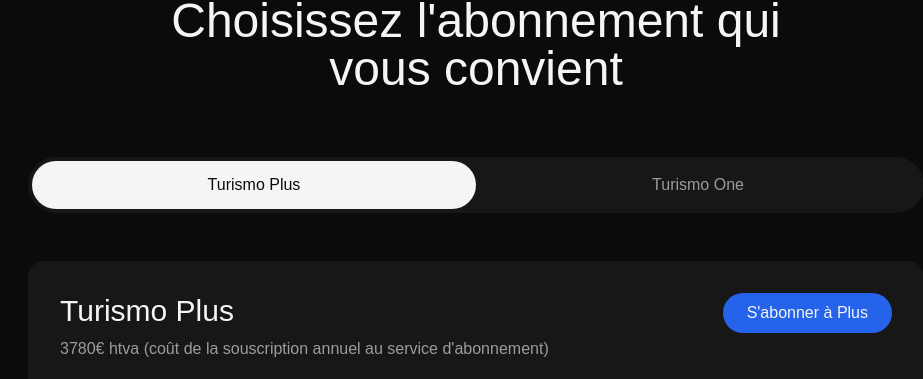
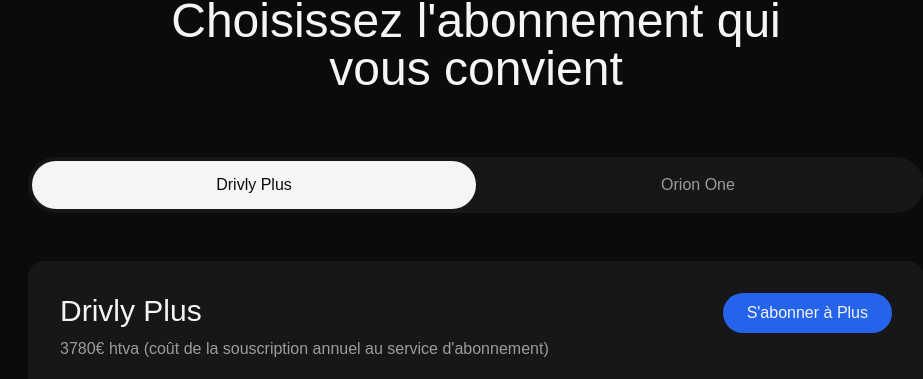
Before and after one commit to Ryn-95/drivly-orion, a React (Vite) app: page / in a window 1280 px wide. Shown: the part 867-1246 px from the top of the page, without its empty margins (164-1087 px from the left). Built offline with nearby package versions, Linux system fonts and the light colour scheme.

Commit message:
feat: Rebrand from Turismo to Drivly Orion

```diff
--- a/index.html
+++ b/index.html
@@ -5,8 +5,8 @@
     <link rel="icon" type="image/svg+xml" href="/favicon.svg" />
     <meta name="viewport" content="width=device-width, initial-scale=1.0" />
     <meta name="description" content="Location de véhicules sportifs et d'exception. Service premium, disponibilité 24/7." />
-    <title>TURISMO - Location de véhicules d'exception</title>
-    <link href="https://fonts.googleapis.com/css2?family=Syncopate:wght@400;700&family=Inter:wght@300;400;500;600;700&display=swap" rel="stylesheet">
+    <title>Drivly Orion - Location de véhicules d'exception</title>
+    <link href="https://fonts.googleapis.com/css2?family=Inter:wght@300;400;500;600&display=swap" rel="stylesheet">
   </head>
   <body class="min-h-screen bg-black text-white antialiased font-sans">
     <div id="root"></div>
--- a/src/components/blocks/Subscription.tsx
+++ b/src/components/blocks/Subscription.tsx
@@ -32,7 +32,7 @@
                   : 'text-white/60 hover:text-white'
               }`}
             >
-              Turismo Plus
+              Drivly Plus
             </button>
             <button
               onClick={() => handlePlanChange('one')}
@@ -42,7 +42,7 @@
                   : 'text-white/60 hover:text-white'
               }`}
             >
-              Turismo One
+              Orion One
             </button>
           </div>
         </div>
@@ -52,7 +52,7 @@
           <div className="flex justify-between items-start mb-8">
             <div>
               <h2 className="text-3xl font-title mb-2">
-                {selectedPlan === 'plus' ? "Turismo Plus" : "Turismo One"}
+                {selectedPlan === 'plus' ? "Drivly Plus" : "Orion One"}
               </h2>
               <p className="text-white/60">
                 {selectedPlan === 'plus'
--- a/src/components/blocks/VehicleCategories.tsx
+++ b/src/components/blocks/VehicleCategories.tsx
@@ -54,7 +54,7 @@
       <div className="container mx-auto px-4">
         <div className="text-center mb-12">
           <h2 className="text-4xl font-title text-black mb-4">
-            Les voitures des abonnements<br />Turismo.
+            Les voitures des abonnements<br />Drivly Orion.
           </h2>
           <p className="text-gray-600">
             Chaque catégorie correspond à une tarification, dans chacune des catégorie vous
```
